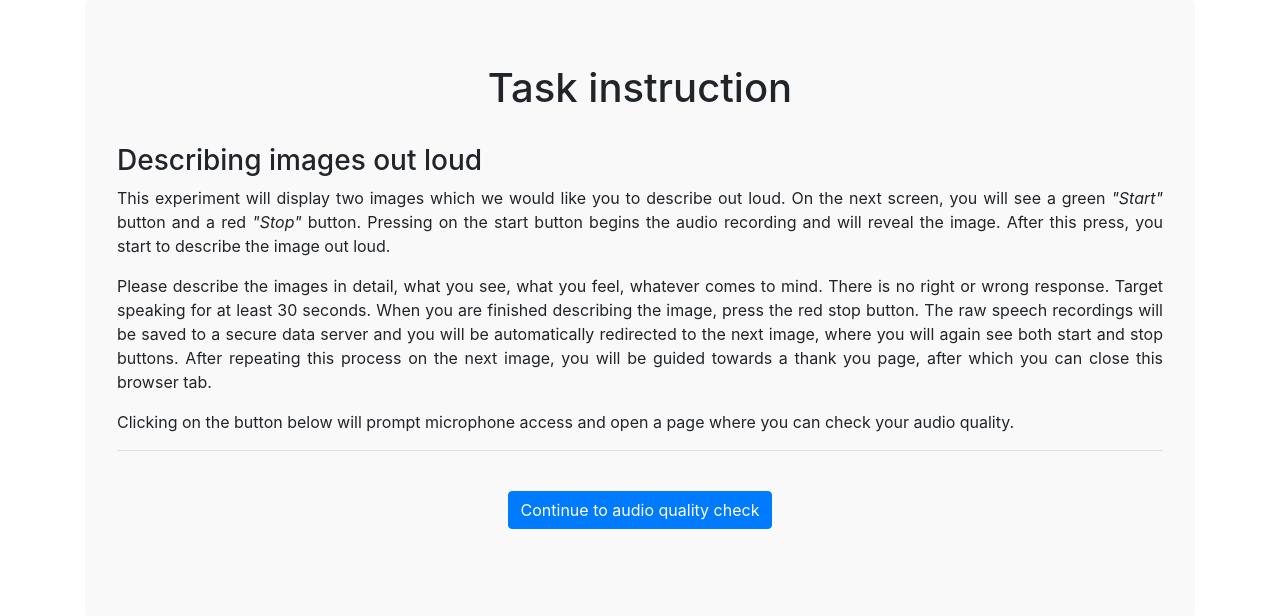
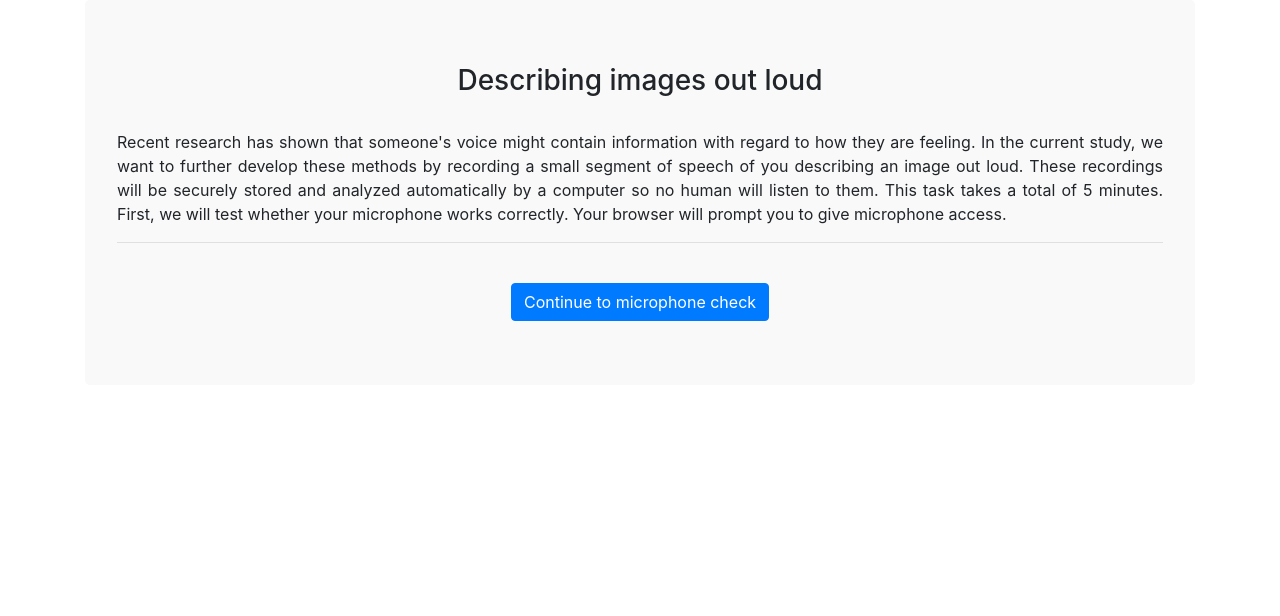
Before and after one commit to predict-idlab/gssp_web_app, a Flask app: template app/templates/experiment.html in a window 1280 px wide. Shown: the top 616 px of the page. Run offline with Flask 2, Linux system fonts and the light colour scheme; the template is opened without the code that fills it, so the values that code supplies are empty; some libraries are stand-ins or nearby versions.

Commit message:
:call_me_hand: updated instructions

```diff
--- a/app/templates/experiment.html
+++ b/app/templates/experiment.html
@@ -11,51 +11,44 @@
 <div class="container">
     <div class="col-xs-10">
         <div class="jumbotron" style="background-color: #f9f9f9">
-            <h1 style="text-align: center;">Task instruction</h1>
-            <br>
             <!-- DIV 1: desription -->
             <div id="instruction-div" style="text-align: justify">
-                <h3>Describing images out loud</h3>
+                <h3 style="text-align: center;">Describing images out loud</h3>
+                <br>
                 <p>
-                    This experiment will display two images which we would
-                    like you to describe out loud. On the next screen, you will see a
-                    green <i> "Start" </i> button and a red <i> "Stop" </i> button.
-                    Pressing on the start button begins the audio recording
-                    and will reveal the image. After this press, you start to
-                    describe the image out loud.
-                </p>
-                <p>
-                    <!-- Don't worry when you get stuck. Aim to describe the image -->
-                    <!-- spontaneously and without thinking too much about it.  -->
-                    Please describe the images in detail, what you see, what you feel,
-                    whatever comes to mind. There is no right or wrong response.
-                    Target speaking for at least 30 seconds.
-                    When you are finished describing the image, press the red stop button.
-                    <!-- You can for example imagine describing the image to someone who doesn't see it.  -->
-                    The raw speech recordings will be saved to a secure data server
-                    and you will be automatically redirected to the next image, where
-                    you will again see both start and stop buttons.
-                    <!--  -->
-                    After repeating this process on the next image, you will be guided
-                    towards a thank you page, after which you can close this browser tab.
-                </p>
-                <p>
-                    Clicking on the button below will prompt microphone access and
-                    open a page where you can check your audio quality.
-                </p>
-                <hr>
-                <br>
+                    Recent research has shown that someone's voice might contain information
+                    with regard to how they are feeling. In the current study, we want to
+                    further develop these methods by recording a small segment of speech
+                    of you describing an image out loud. These recordings will be securely
+                    stored and analyzed automatically by a computer so no human will listen
+                    to them. This task takes a total of 5 minutes. First, we will test
+                    whether your microphone works correctly. Your browser will prompt you to give
+                    microphone access.
+                    <hr>
+                    <br>
                 <div style="text-align: center">
-                    <button id="validate-btn" class="btn btn-primary" onclick="validate_audio()">Continue to audio
-                        quality
-                        check
-                    </button>
+                    <button id="validate-btn" class="btn btn-primary" onclick="validate_audio()">Continue to microphone
+                        check</button>
                 </div>
             </div>
             <!-- DIV 2: audio quality check -->
             <div id="audio-check-div" style="text-align: center;" hidden>
                 <div style="display: inline-block; text-align: left;">
-                    <h5>Validate your audio quality:</h5>
+                    <h3 style="text-align: center;">Validate your audio quality:</h3>
+                    <br>
+                    <p style="text-align: justify;">
+                        Click the “Start” button to start a recording, and press “Stop” to
+                        finish. Use the “Play” button to listen to your recording. If the
+                        recording works, you can continue to the task.<br><br>
+                        During the task, you will see an image which we would like you
+                        to describe out loud. The image appears when you click the green
+                        “Start” button. You can click “Stop” when you are finished to
+                        stop the recording. Please describe the image in detail, what
+                        you see, what you feel, whatever comes to mind. There is no right
+                        or wrong response, but try to speak for at least 30 seconds.
+                        You will see a total of 2 images, after that the task if
+                        finished and your data is saved.
+                    </p>
                 </div>
                 <div class="container">
                     <div style="text-align: center">
@@ -89,16 +82,17 @@
                 <br>
                 <hr>
                 <div id="startstopbtndiv" class="container-fluid" style="text-align: center">
-                    <p>Press start to display image and start describing</p>
+                    <p id="start0text">Press "Start" to display image and start describing</p>
+                    <p id="stop0text" hidden>
+                        If you cannot click "Continue" yet, it means your data is still
+                        loading, this can take a few seconds.
+                    </p>
                     <button id="start-img0-btn" class="btn btn-success" onclick="wrap_start_recording(0)">Start</button>
                     <button id="stop-img0-btn" class="btn btn-danger" style="margin-left: 20px"
                         onclick="stop_send_recording(0)" disabled>Stop
                     </button>
                 </div>
                 <br>
-                <div id="uploadingdiv0" style="text-align: center;" hidden>
-                    uploading speech data ...
-                </div>
                 <div id="gonext0" style="text-align: center">
                     <button id="next0-btn" class="btn btn-primary" value="next" onclick="show_second_img()"
                         disabled>Continue
@@ -111,22 +105,22 @@
                 <br>
                 <hr>
                 <div id="startstopbtndiv" class="container-fluid" style="text-align: center">
-                    <p>Press start to display image and start describing</p>
+                    <p id="start1text">Press "Start" to display image and start describing</p>
+                    <p id="stop1text" hidden>
+                        If you cannot click "Finish" yet, it means your data is still
+                        loading, this can take a few seconds.
+                    </p>
                     <button id="start-img1-btn" class="btn btn-success" onclick="wrap_start_recording(1)">Start</button>
                     <button id="stop-img1-btn" class="btn btn-danger" style="margin-left: 20px"
                         onclick="stop_send_recording(1)" disabled>Stop
                     </button>
                 </div>
                 <br>
-                <div id="uploadingdiv1" style="text-align: center;" hidden>
-                    uploading speech data ...
-                </div>
                 <div id="gonext1" style="text-align: center">
                     <button id="next1-btn" class="btn btn-primary" value="next" onclick="thank_you()" disabled>Finish
                     </button>
                 </div>
             </div>
-            <br>
         </div>
     </div>
 
@@ -196,10 +190,11 @@
             img_id = "img" + index;
             btn_next_id = "next" + index + "-btn";
             document.getElementById('stop-img' + index + '-btn').disabled = true;
-            document.getElementById('uploadingdiv' + index).removeAttribute('hidden');
+            document.getElementById("start" + index + "text").hidden = true;
+            document.getElementById("stop" + index + "text").hidden = false;
+            await sleep(50);
             await stopRecording();
             await sleep(100);
-            document.getElementById('uploadingdiv' + index).setAttribute('hidden', 'true');
         }
 
         // show second img
```
